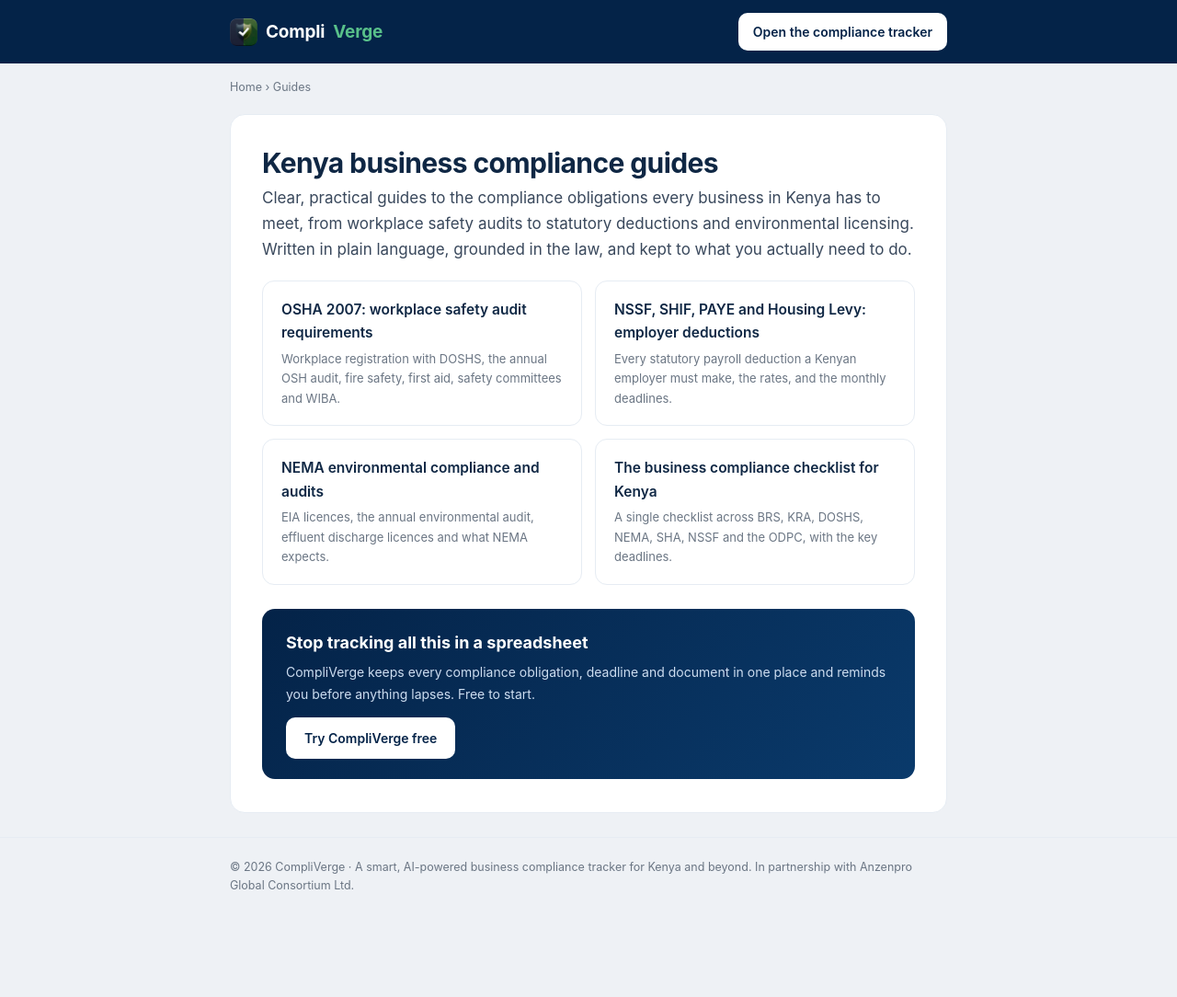
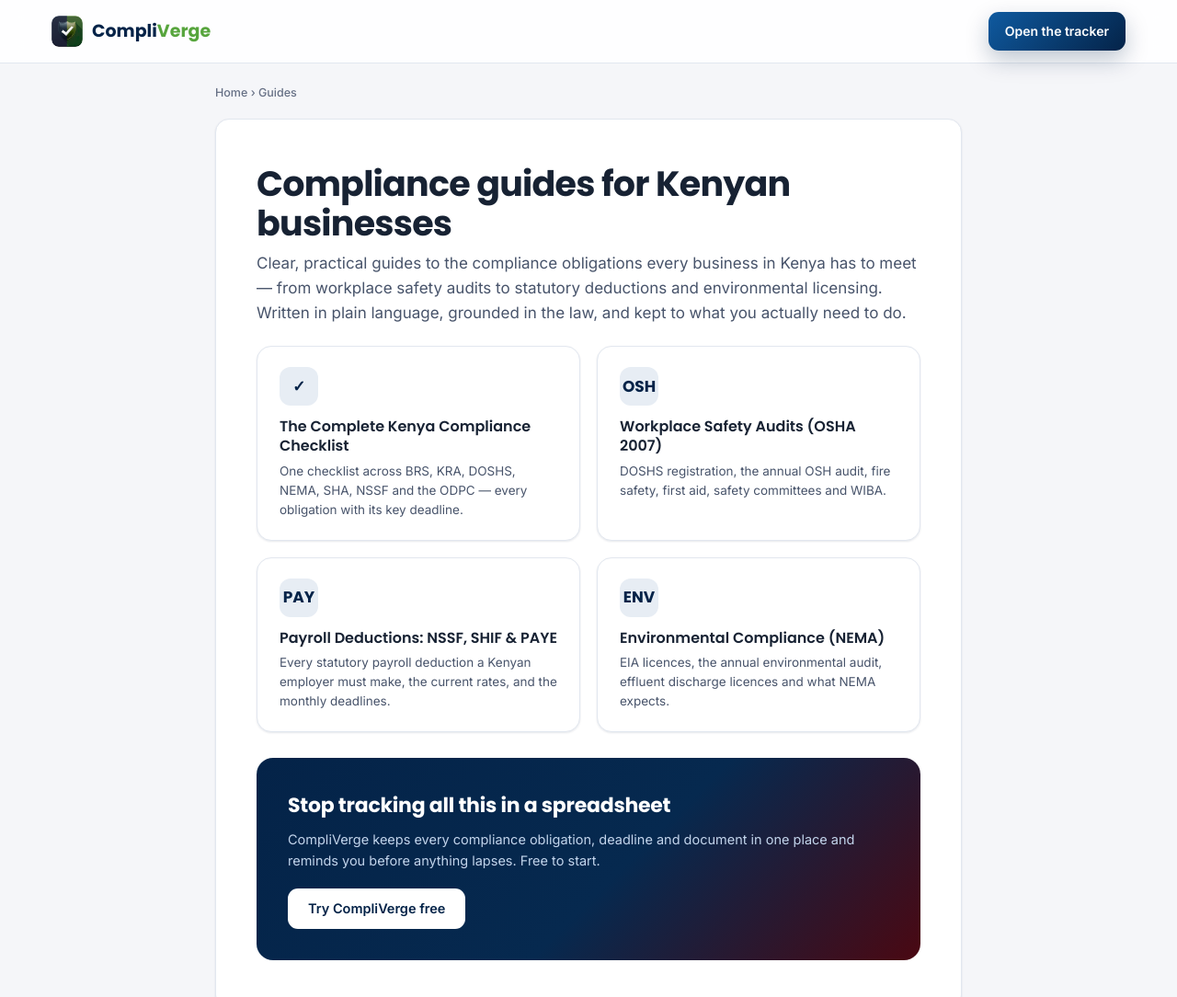
Before and after one commit to vicmmwangi/compliverge, a plain HTML site: page guides/index.html in a window 1280 px wide. Shown: the top 1084 px of the page at 92% size. Before the commit the page ends 1014 px from the top, so only its background shows below. Drawn offline with Linux system fonts and the light colour scheme.

Commit message:
Restyle guides to match CompliVerge's design system + cleaner names
- guide.css rebuilt on the app's own tokens: Inter + Poppins,
  navy #042348 / green #57a53d / burgundy palette, gradient
  buttons, card shadows, brand-soft chips, navy→burgundy CTA,
  dark footer — so the guides now read as part of CompliVerge
- Branded wordmark header (shield logo + Compli·Verge) on every page
- Clearer page titles/H1s and title-cased hub card labels;
  hub cards gain category chips (✓ / OSH / PAY / ENV)
- URLs/slugs unchanged, so the sitemap stays valid

Co-Authored-By: Claude Opus 4.8 <noreply@anthropic.com>
Claude-Session: https://claude.ai/code/session_011i17ckEtLLMchnguwAaBGS

```diff
--- a/guides/guide.css
+++ b/guides/guide.css
@@ -1,50 +1,91 @@
-/* CompliVerge guides, shared styles */
-:root{--navy:#042348;--burgundy:#6c0a1b;--green:#1f7a4d;--ink:#0f2744;--ink-2:#39485c;--ink-3:#6b7684;--line:#e6ecf3;--bg:#eef1f5;--card:#ffffff}
-*{box-sizing:border-box}
-html,body{margin:0;max-width:100%;overflow-x:hidden}
-body{font-family:-apple-system,"Segoe UI",Roboto,Helvetica,Arial,sans-serif;color:var(--ink-2);background:var(--bg);line-height:1.65;font-size:16px}
-a{color:var(--navy);text-decoration:none}
+@import url('https://fonts.googleapis.com/css2?family=Poppins:wght@400;500;600;700&family=Inter:wght@400;500;600;700&display=swap');
+
+/* CompliVerge guides — shares the app's design system */
+:root{
+  --navy:#042348;--navy-line:#0a3a6b;--navy-bright:#0f5aa0;
+  --brand:#042348;--brand-bright:#0f5aa0;--brand-soft:#E7EDF4;
+  --burgundy:#6c0a1b;--green:#57a53d;
+  --ink:#172233;--ink-2:#48546b;--ink-3:#667085;
+  --canvas:#F5F6F9;--white:#FFFFFF;--line:#E2E7EF;
+  --shadow-sm:0 1px 2px rgba(4,35,72,.06),0 1px 3px rgba(4,35,72,.05);
+  --shadow-md:0 4px 12px rgba(4,35,72,.09),0 2px 6px rgba(4,35,72,.05);
+  --shadow-lg:0 18px 44px rgba(4,35,72,.18),0 6px 16px rgba(4,35,72,.09);
+  --radius:15px;--radius-sm:11px;
+}
+*{box-sizing:border-box;margin:0;padding:0}
+html,body{max-width:100%;overflow-x:hidden}
+body{font-family:'Inter',system-ui,sans-serif;color:var(--ink);background:var(--canvas);-webkit-font-smoothing:antialiased;font-size:15px;line-height:1.6}
+h1,h2,h3,h4{font-family:'Poppins',sans-serif;font-weight:600;letter-spacing:-.011em;color:var(--ink)}
+a{color:var(--navy-bright);text-decoration:none}
 a:hover{text-decoration:underline}
-.wrap{max-width:820px;margin:0 auto;padding:0 20px}
-header.site{background:var(--navy);padding:14px 0}
-header.site .wrap{display:flex;align-items:center;justify-content:space-between;gap:12px}
-.brand{display:flex;align-items:center;gap:9px;color:#fff;font-weight:700;font-size:19px;letter-spacing:-.01em}
-.brand .g{color:#59c08a}
-.brand img{width:30px;height:30px;border-radius:7px}
-header.site a.cta{background:#fff;color:var(--navy);font-weight:600;font-size:14px;padding:9px 16px;border-radius:10px;white-space:nowrap}
-header.site a.cta:hover{text-decoration:none;opacity:.92}
-nav.crumb{font-size:12.5px;color:var(--ink-3);padding:16px 0 0}
+
+/* Nav — mirrors the app's .lp-nav */
+header.site{position:sticky;top:0;z-index:20;display:flex;align-items:center;justify-content:space-between;gap:16px;padding:13px clamp(16px,5vw,56px);background:rgba(255,255,255,.88);backdrop-filter:blur(12px);-webkit-backdrop-filter:blur(12px);border-bottom:1px solid var(--line)}
+header.site .brand{display:flex;align-items:center;gap:10px}
+header.site .brand img{width:34px;height:34px;border-radius:8px}
+header.site .brand b{font-family:'Poppins';font-size:19px;font-weight:700;color:var(--navy)}
+header.site .brand b .a{color:var(--green)}
+header.site a.cta{display:inline-flex;align-items:center;height:42px;padding:0 18px;border-radius:var(--radius-sm);font-weight:600;font-size:14px;background:linear-gradient(135deg,#0f5aa0,#042348);color:#fff;box-shadow:0 10px 24px rgba(4,35,72,.25);transition:.18s;white-space:nowrap}
+header.site a.cta:hover{transform:translateY(-2px);text-decoration:none}
+
+.wrap{max-width:860px;margin:0 auto;padding:0 clamp(16px,5vw,24px)}
+
+nav.crumb{font-size:12.5px;color:var(--ink-3);padding:22px 0 0;font-weight:500}
 nav.crumb a{color:var(--ink-3)}
-article{background:var(--card);border:1px solid var(--line);border-radius:16px;padding:30px 34px;margin:18px 0 26px}
-article h1{font-size:30px;line-height:1.2;color:var(--ink);margin:4px 0 6px;letter-spacing:-.02em}
-article .lede{font-size:17px;color:var(--ink-2);margin:0 0 20px}
-article h2{font-size:21px;color:var(--ink);margin:30px 0 10px;letter-spacing:-.01em}
-article h3{font-size:16px;color:var(--navy);margin:20px 0 6px}
-article p{margin:10px 0}
-article ul,article ol{margin:10px 0;padding-left:22px}
+nav.crumb a:hover{color:var(--navy)}
+
+/* Article card */
+article{background:var(--white);border:1px solid var(--line);border-radius:var(--radius);padding:clamp(26px,4vw,44px);margin:18px 0 30px;box-shadow:var(--shadow-sm)}
+article h1{font-family:'Poppins';font-weight:700;font-size:clamp(27px,4vw,38px);line-height:1.14;letter-spacing:-.02em;color:var(--ink);margin:4px 0 8px}
+article .lede{font-size:17px;color:var(--ink-2);line-height:1.6;margin:0 0 22px}
+article h2{font-family:'Poppins';font-weight:600;font-size:21px;color:var(--ink);margin:32px 0 10px}
+article h3{font-family:'Poppins';font-weight:600;font-size:16px;color:var(--navy);margin:20px 0 6px}
+article p{margin:11px 0;color:var(--ink-2)}
+article strong{color:var(--ink);font-weight:600}
+article ul,article ol{margin:11px 0;padding-left:22px;color:var(--ink-2)}
 article li{margin:6px 0}
-.meta{font-size:12.5px;color:var(--ink-3);margin-bottom:18px}
-table{width:100%;border-collapse:collapse;margin:16px 0;font-size:14px}
-th,td{text-align:left;padding:9px 12px;border-bottom:1px solid var(--line);vertical-align:top}
-th{color:var(--ink);font-weight:600;background:#f7f9fc}
-.note{background:#f6f8fb;border-left:3px solid var(--navy);padding:12px 15px;border-radius:8px;font-size:14px;margin:18px 0}
-.cta-box{background:linear-gradient(135deg,#042348,#0a3a6b);color:#fff;border-radius:14px;padding:22px 26px;margin:26px 0 6px}
-.cta-box h3{color:#fff;margin:0 0 6px;font-size:18px}
-.cta-box p{color:#cdddf0;margin:0 0 14px;font-size:14px}
-.cta-box a{display:inline-block;background:#fff;color:var(--navy);font-weight:600;padding:11px 20px;border-radius:10px;font-size:14px}
-.cta-box a:hover{text-decoration:none;opacity:.92}
-.related{margin:22px 0}
-.related a{display:block;padding:8px 0;border-bottom:1px solid var(--line);font-weight:500}
-footer.site{border-top:1px solid var(--line);padding:22px 0 40px;font-size:12.5px;color:var(--ink-3)}
-footer.site a{color:var(--ink-3)}
-.guide-grid{display:grid;grid-template-columns:repeat(2,1fr);gap:14px;margin:18px 0}
-.guide-card{display:block;background:var(--card);border:1px solid var(--line);border-radius:13px;padding:18px 20px}
-.guide-card:hover{box-shadow:0 6px 20px rgba(4,35,72,.08);text-decoration:none}
-.guide-card .t{font-weight:600;color:var(--ink);font-size:15.5px}
-.guide-card .d{font-size:13px;color:var(--ink-3);margin-top:5px}
-@media(max-width:620px){
+.meta{font-size:12.5px;color:var(--ink-3);margin:0 0 20px;line-height:1.5}
+
+/* Tables */
+table{width:100%;border-collapse:separate;border-spacing:0;margin:18px 0;font-size:14px;border:1px solid var(--line);border-radius:12px;overflow:hidden}
+th,td{text-align:left;padding:11px 14px;border-bottom:1px solid var(--line);vertical-align:top}
+th{font-family:'Poppins';color:var(--ink);font-weight:600;background:var(--brand-soft);font-size:13px}
+tr:last-child td{border-bottom:none}
+td{color:var(--ink-2)}
+
+/* Note callout */
+.note{background:var(--brand-soft);border-left:3px solid var(--navy);padding:13px 16px;border-radius:0 10px 10px 0;font-size:14px;color:var(--ink-2);margin:20px 0}
+
+/* CTA — mirrors the app's .lp-cta gradient */
+.cta-box{background:linear-gradient(135deg,#042348,#06294f 55%,#4a0812);border-radius:18px;padding:clamp(24px,4vw,34px);margin:28px 0 8px;color:#fff}
+.cta-box h3{font-family:'Poppins';font-weight:700;color:#fff;margin:0 0 8px;font-size:clamp(18px,2.4vw,22px)}
+.cta-box p{color:#c3d5ec;margin:0 0 18px;font-size:14.5px;line-height:1.6}
+.cta-box a{display:inline-flex;align-items:center;height:44px;padding:0 22px;background:#fff;color:var(--navy);font-weight:600;border-radius:var(--radius-sm);font-size:14.5px;transition:.18s}
+.cta-box a:hover{transform:translateY(-2px);text-decoration:none;box-shadow:0 10px 24px rgba(0,0,0,.2)}
+
+/* Related links */
+.related{margin:26px 0 4px}
+.related>strong{display:block;font-family:'Poppins';font-size:13px;color:var(--ink-3);letter-spacing:.03em;text-transform:uppercase;margin-bottom:8px}
+.related a{display:block;padding:11px 0;border-bottom:1px solid var(--line);font-weight:500;color:var(--navy);font-size:14.5px}
+.related a:last-child{border-bottom:none}
+.related a:hover{color:var(--navy-bright)}
+
+/* Hub grid — mirrors the app's .lp-feat cards */
+.guide-grid{display:grid;grid-template-columns:repeat(2,1fr);gap:18px;margin:22px 0 4px}
+.guide-card{display:block;background:var(--white);border:1px solid var(--line);border-radius:16px;padding:22px 24px;box-shadow:var(--shadow-sm);transition:.2s}
+.guide-card:hover{transform:translateY(-4px);box-shadow:var(--shadow-md);text-decoration:none}
+.guide-card .ic{width:42px;height:42px;border-radius:12px;display:grid;place-items:center;background:var(--brand-soft);color:var(--navy);font-family:'Poppins';font-weight:700;font-size:17px;margin-bottom:13px}
+.guide-card .t{font-family:'Poppins';font-weight:600;color:var(--ink);font-size:16px;line-height:1.3}
+.guide-card .d{font-size:13.5px;color:var(--ink-2);margin-top:6px;line-height:1.55}
+
+/* Footer — mirrors the app's .lp-foot */
+footer.site{background:#06182f;color:#aebfd6;padding:34px clamp(16px,5vw,56px) 30px;margin-top:40px;font-size:13px;line-height:1.7}
+footer.site .wrap{padding:0}
+footer.site a{color:#cfe0f5}
+footer.site a:hover{color:#fff}
+
+@media(max-width:640px){
+  .guide-grid{grid-template-columns:1fr}
   article{padding:22px 20px}
-  article h1{font-size:25px}
-  .guide-grid{grid-template-columns:1fr}
-  header.site .wrap{flex-wrap:wrap}
+  header.site a.cta{height:38px;padding:0 14px;font-size:13px}
 }
--- a/guides/index.html
+++ b/guides/index.html
@@ -20,33 +20,37 @@
 </script>
 </head>
 <body>
-<header class="site"><div class="wrap">
-  <a class="brand" href="https://compliverge.com/"><img src="/logo.png" alt="CompliVerge" width="30" height="30">Compli<span class="g">Verge</span></a>
-  <a class="cta" href="https://compliverge.com/">Open the compliance tracker</a>
-</div></header>
+<header class="site">
+  <a class="brand" href="https://compliverge.com/"><img src="/logo.png" alt="CompliVerge"><b>Compli<span class="a">Verge</span></b></a>
+  <a class="cta" href="https://compliverge.com/">Open the tracker</a>
+</header>
 
 <div class="wrap">
   <nav class="crumb"><a href="https://compliverge.com/">Home</a> › Guides</nav>
   <article>
-    <h1>Kenya business compliance guides</h1>
-    <p class="lede">Clear, practical guides to the compliance obligations every business in Kenya has to meet, from workplace safety audits to statutory deductions and environmental licensing. Written in plain language, grounded in the law, and kept to what you actually need to do.</p>
+    <h1>Compliance guides for Kenyan businesses</h1>
+    <p class="lede">Clear, practical guides to the compliance obligations every business in Kenya has to meet — from workplace safety audits to statutory deductions and environmental licensing. Written in plain language, grounded in the law, and kept to what you actually need to do.</p>
 
     <div class="guide-grid">
+      <a class="guide-card" href="/guides/business-compliance-checklist-kenya.html">
+        <div class="ic">✓</div>
+        <div class="t">The Complete Kenya Compliance Checklist</div>
+        <div class="d">One checklist across BRS, KRA, DOSHS, NEMA, SHA, NSSF and the ODPC — every obligation with its key deadline.</div>
+      </a>
       <a class="guide-card" href="/guides/osha-2007-audit-requirements-kenya.html">
-        <div class="t">OSHA 2007: workplace safety audit requirements</div>
-        <div class="d">Workplace registration with DOSHS, the annual OSH audit, fire safety, first aid, safety committees and WIBA.</div>
+        <div class="ic">OSH</div>
+        <div class="t">Workplace Safety Audits (OSHA 2007)</div>
+        <div class="d">DOSHS registration, the annual OSH audit, fire safety, first aid, safety committees and WIBA.</div>
       </a>
       <a class="guide-card" href="/guides/nssf-shif-paye-employer-obligations-kenya.html">
-        <div class="t">NSSF, SHIF, PAYE and Housing Levy: employer deductions</div>
-        <div class="d">Every statutory payroll deduction a Kenyan employer must make, the rates, and the monthly deadlines.</div>
+        <div class="ic">PAY</div>
+        <div class="t">Payroll Deductions: NSSF, SHIF &amp; PAYE</div>
+        <div class="d">Every statutory payroll deduction a Kenyan employer must make, the current rates, and the monthly deadlines.</div>
       </a>
       <a class="guide-card" href="/guides/nema-environmental-compliance-kenya.html">
-        <div class="t">NEMA environmental compliance and audits</div>
+        <div class="ic">ENV</div>
+        <div class="t">Environmental Compliance (NEMA)</div>
         <div class="d">EIA licences, the annual environmental audit, effluent discharge licences and what NEMA expects.</div>
-      </a>
-      <a class="guide-card" href="/guides/business-compliance-checklist-kenya.html">
-        <div class="t">The business compliance checklist for Kenya</div>
-        <div class="d">A single checklist across BRS, KRA, DOSHS, NEMA, SHA, NSSF and the ODPC, with the key deadlines.</div>
       </a>
     </div>
 
```
Also changed, not shown: guides/business-compliance-checklist-kenya.html (+6 -6 lines), guides/nema-environmental-compliance-kenya.html (+5 -5 lines), guides/nssf-shif-paye-employer-obligations-kenya.html (+6 -6 lines), guides/osha-2007-audit-requirements-kenya.html (+6 -6 lines).
